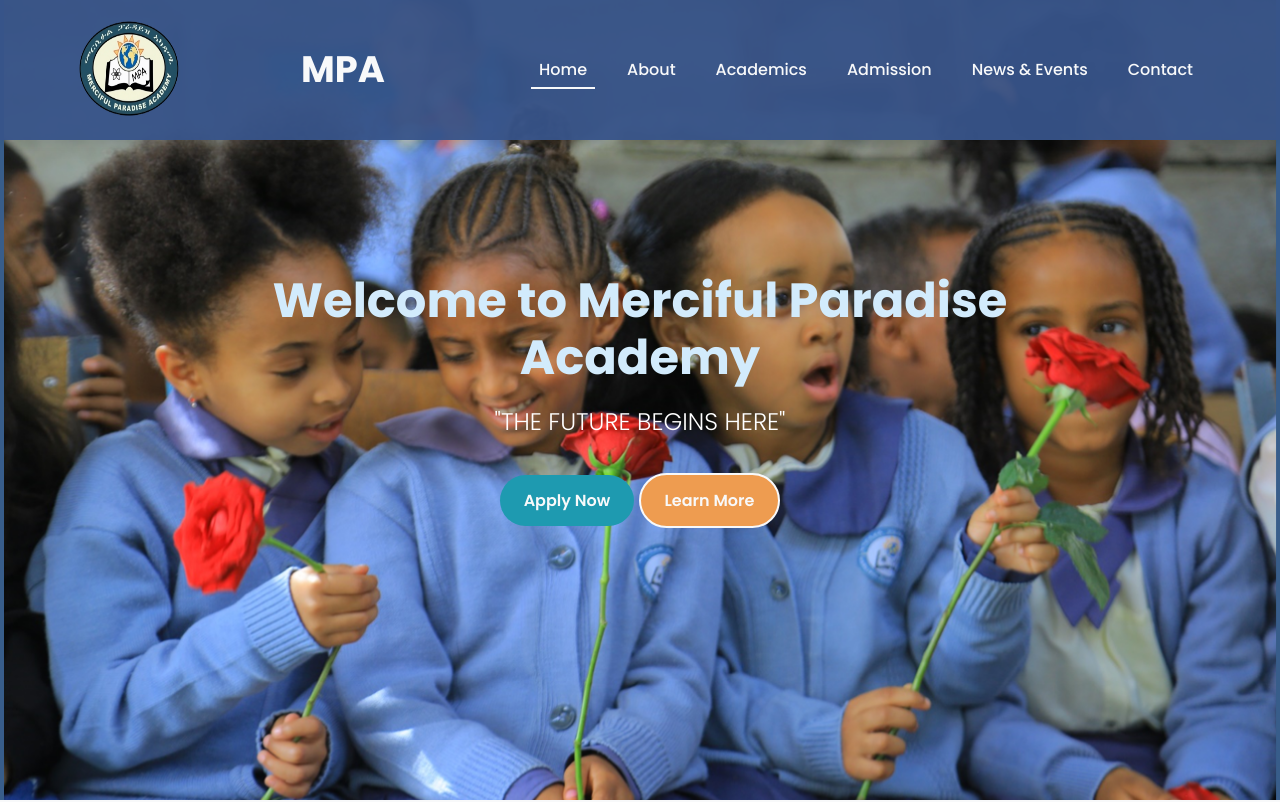
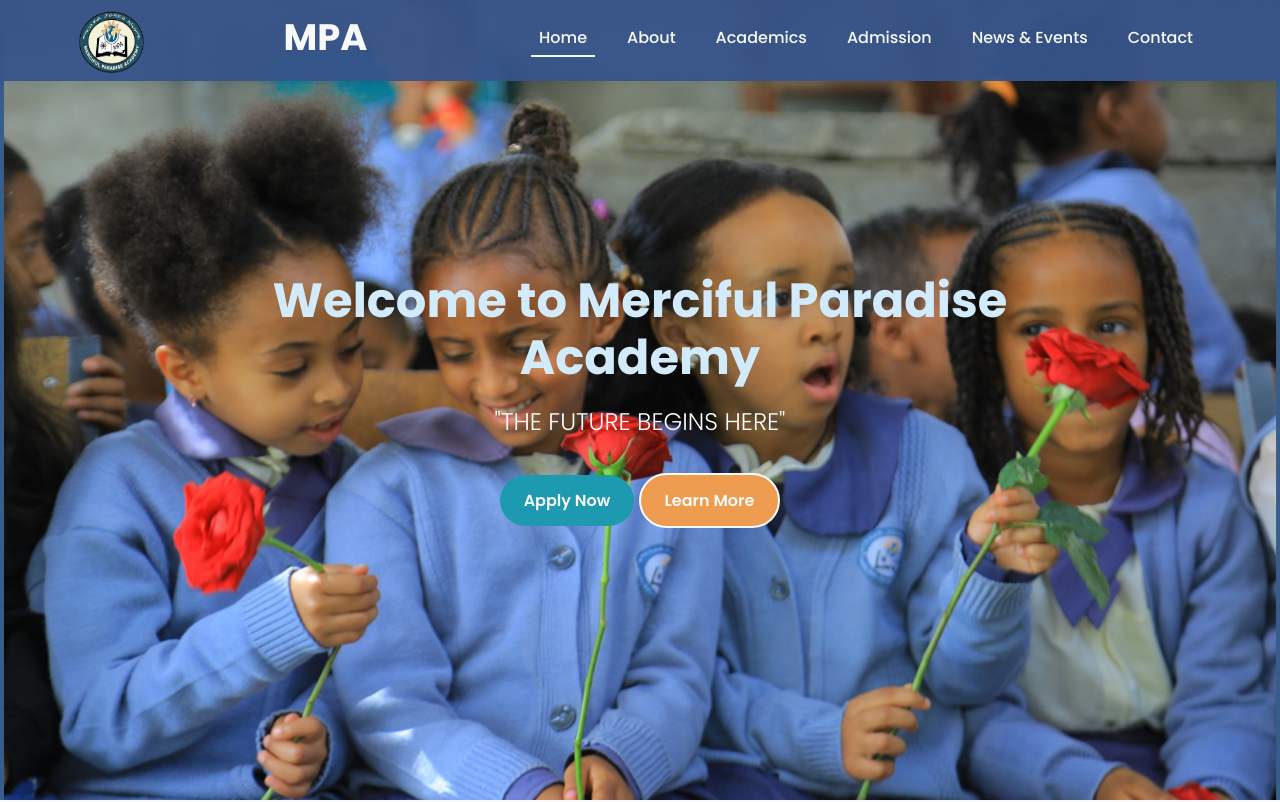
Before and after one commit to hermonbest/m.p.a, a plain HTML site: page index.html in a window 1280 px wide. Shown: the top 802 px of the page. Drawn offline with Linux system fonts and the light colour scheme.

Commit message:
logo update

```diff
--- a/index.html
+++ b/index.html
@@ -24,14 +24,14 @@
     <!-- Header -->
     <header>
       <div class="container">
-        <nav>
-          <a href=""
-            ><img
-              src="images/lojo.png"
-              width="100px"
-              height="100px"
-              alt="" /></a
-          ><a href="index.html" class="logo">MPA</a>
+        <a href="index.html" ><img
+          src="images/lojo.png"
+          width="65px"
+          height="65px"
+          style="float: left;"
+          alt="" /></a>
+        <nav> <span></span>
+          <a href="index.html" class="logo">MPA</a>
           <div class="hamburger">
             <i class="fas fa-bars"></i>
           </div>
--- a/styles/main.css
+++ b/styles/main.css
@@ -52,7 +52,7 @@ body {
 header {
   background-color: rgba(55, 84, 138, 0.95);
   color: var(--text-light);
-  padding: 1rem 0;
+  padding: 0.5rem 0;
   position: fixed;
   width: 100%;
   top: 0;
```
Also changed, not shown: about.html (+8 -2 lines), academics.html (+8 -2 lines), admission.html (+7 -3 lines), contact.html (+7 -3 lines), news.html (+8 -2 lines).
